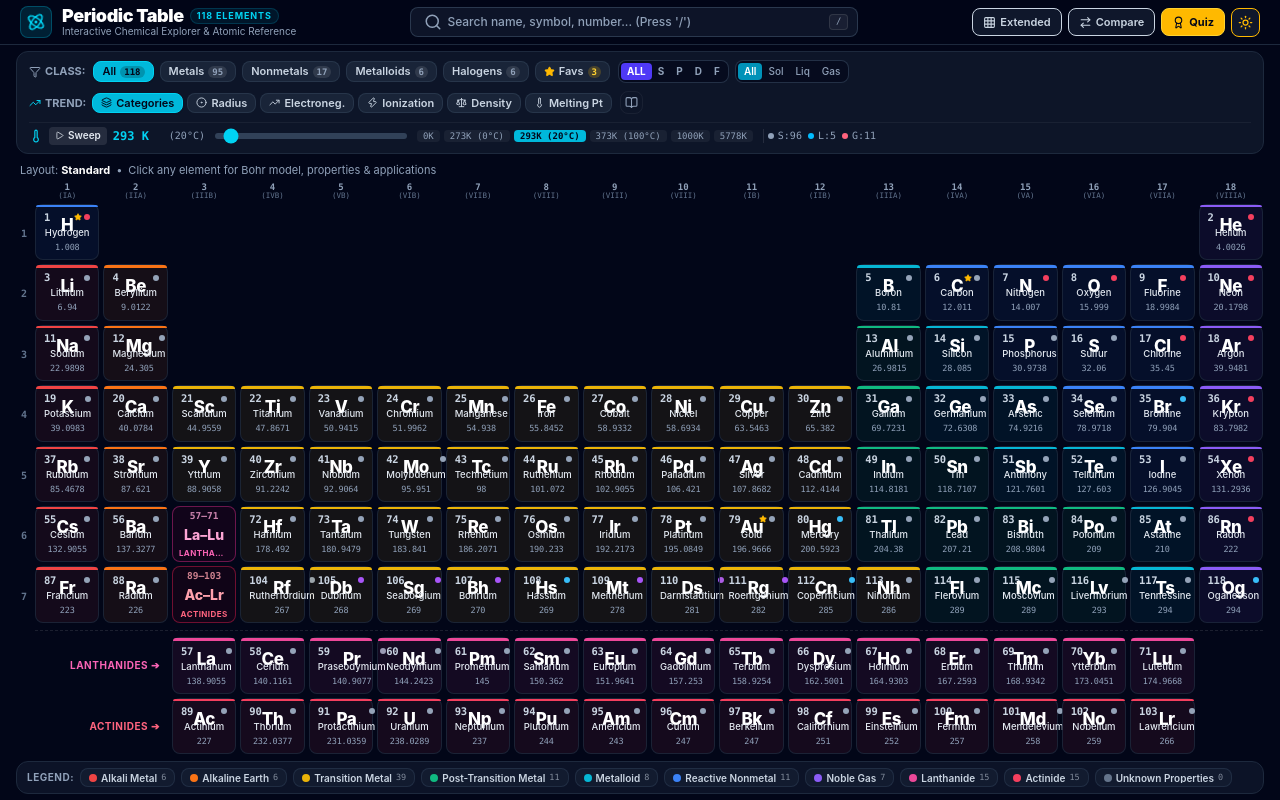
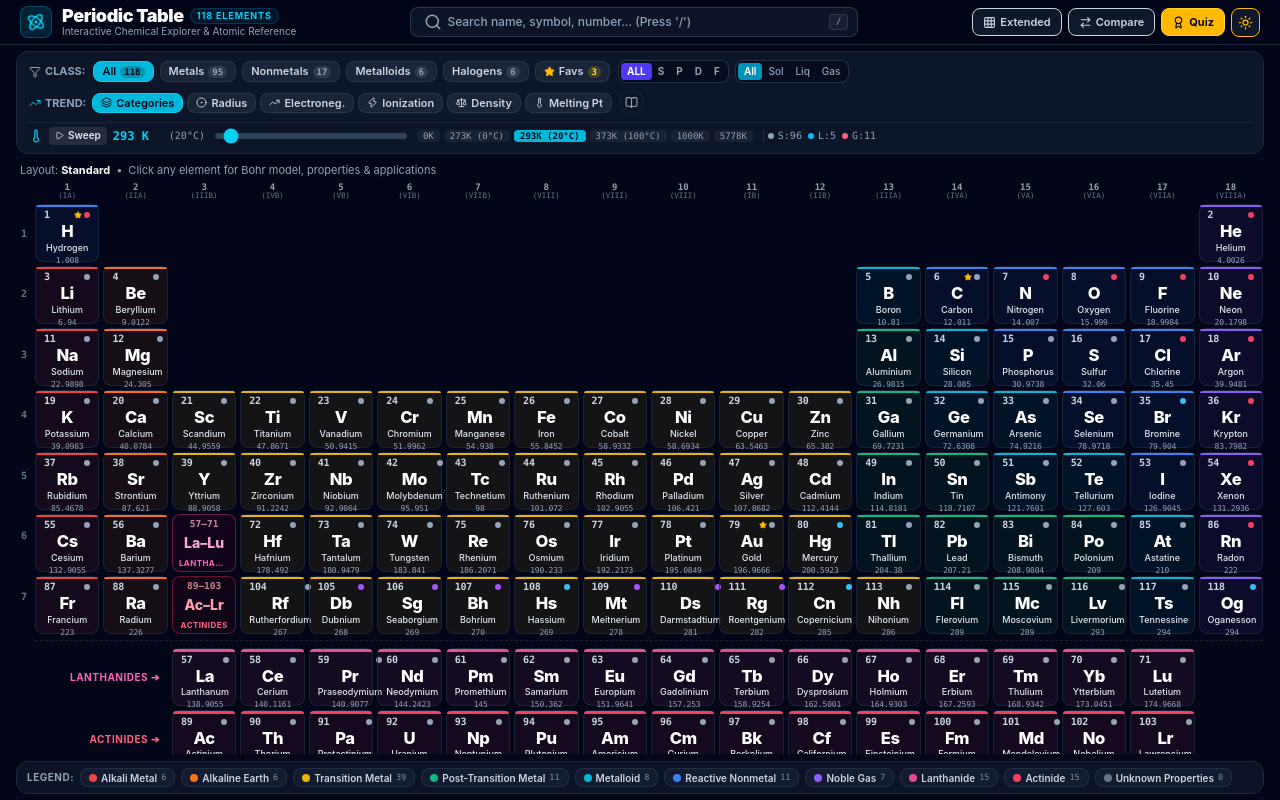
Before and after one commit to sagarhiremath-max/interactive-periodic-table, a React (Vite) app: page / in a window 1280 px wide. Built offline with nearby package versions, Linux system fonts and the light colour scheme.

Commit message:
Fix element symbol and name text overlap with explicit 4-row grid tracks and proportional sizing

```diff
--- a/src/components/ElementCell.tsx
+++ b/src/components/ElementCell.tsx
@@ -103,6 +103,8 @@
       style={{
         gridColumnStart: colStart,
         gridRowStart: rowStart,
+        gridTemplateRows: '13px minmax(18px, 1.4fr) minmax(12px, auto) 12px',
+        rowGap: '1px',
         borderColor: isSelected
           ? '#22d3ee'
           : isSearchMatch
@@ -135,9 +137,9 @@
       onMouseLeave={onMouseLeave}
       className={`
         relative select-none cursor-pointer rounded-lg transition-transform duration-100 ease-out
-        grid grid-rows-[13px_1fr_auto_13px] items-center justify-items-center
-        p-1 sm:p-1.5 border
-        w-full h-full min-h-0 box-border gap-0.5
+        grid items-center justify-items-center
+        px-1 py-1 sm:px-1.5 sm:py-1 border
+        w-full h-full min-h-0 box-border
         focus-visible:outline-none focus-visible:ring-2 focus-visible:ring-cyan-400 focus-visible:ring-offset-1 focus-visible:ring-offset-slate-950 focus-visible:z-20
         ${
           darkMode
@@ -176,14 +178,17 @@
     >
       {/* Category or Trend accent top bar */}
       <div
-        className="absolute top-0 left-0 right-0 h-[2.5px] rounded-t-lg transition-opacity"
+        className="absolute top-0 left-0 right-0 h-[2.5px] rounded-t-lg transition-opacity pointer-events-none"
         style={{ backgroundColor: activeTrendColor || cat.color }}
       />
 
       {/* Row 1: atomic number (left) & state / favorite indicator (right) */}
-      <div className="flex items-center justify-between w-full h-[13px] leading-none shrink-0 px-0.5">
+      <div
+        style={{ gridRow: '1 / 2' }}
+        className="row-start-1 flex items-center justify-between w-full h-[13px] leading-none shrink-0 px-0.5 overflow-hidden"
+      >
         <span
-          className={`font-mono text-[clamp(8px,0.85vw,10.5px)] font-bold tracking-tight select-none ${
+          className={`font-mono text-[clamp(8px,0.85vw,10px)] font-bold tracking-tight select-none ${
             darkMode ? 'text-slate-300' : 'text-slate-700'
           }`}
         >
@@ -207,9 +212,12 @@
       </div>
 
       {/* Row 2: Element Symbol (center) */}
-      <div className="flex items-center justify-center w-full h-full min-h-0 select-none">
+      <div
+        style={{ gridRow: '2 / 3' }}
+        className="row-start-2 flex items-center justify-center w-full min-h-[18px] select-none overflow-hidden my-auto"
+      >
         <span
-          className="text-[clamp(13px,1.35vw,17px)] font-extrabold tracking-tight leading-none"
+          className="text-[clamp(13px,1.3vw,17px)] font-extrabold tracking-tight leading-none text-center"
           style={{ color: darkMode ? '#ffffff' : '#0f172a' }}
         >
           {element.symbol}
@@ -217,10 +225,13 @@
       </div>
 
       {/* Row 3: Element Name (readable, centered, wrapping up to 2 lines) */}
-      <div className="flex items-center justify-center w-full min-h-[11px] leading-[1.1] px-0.5">
+      <div
+        style={{ gridRow: '3 / 4' }}
+        className="row-start-3 flex items-center justify-center w-full min-h-[12px] px-0.5"
+      >
         {trendMode === 'none' ? (
           <span
-            className={`text-[clamp(7.5px,0.8vw,9.5px)] font-medium text-center w-full line-clamp-2 break-words ${
+            className={`text-[clamp(7.5px,0.75vw,9px)] font-medium text-center w-full line-clamp-2 leading-[1.1] break-words ${
               darkMode ? 'text-slate-200' : 'text-slate-700'
             }`}
             title={element.name}
@@ -229,7 +240,7 @@
           </span>
         ) : (
           <span
-            className={`font-mono text-[clamp(7.5px,0.8vw,9.5px)] font-bold text-center w-full truncate ${
+            className={`font-mono text-[clamp(7.5px,0.75vw,9px)] font-bold text-center w-full truncate leading-tight ${
               isMissingTrendData
                 ? 'text-slate-500 italic'
                 : darkMode
@@ -244,10 +255,13 @@
       </div>
 
       {/* Row 4: Dedicated Atomic Weight Row */}
-      <div className="flex items-center justify-center w-full h-[13px] leading-none px-0.5">
+      <div
+        style={{ gridRow: '4 / 5' }}
+        className="row-start-4 flex items-center justify-center w-full h-[12px] leading-none px-0.5 overflow-hidden"
+      >
         {trendMode === 'none' ? (
           <span
-            className={`font-mono text-[clamp(6.5px,0.72vw,8.5px)] text-center tracking-tight truncate w-full ${
+            className={`font-mono text-[clamp(6.5px,0.68vw,8px)] text-center tracking-tight truncate w-full ${
               darkMode ? 'text-slate-400' : 'text-slate-500'
             }`}
             title={`Atomic weight: ${element.atomicMass}`}
@@ -256,7 +270,7 @@
           </span>
         ) : (
           <span
-            className={`text-[7px] font-medium text-center truncate w-full ${
+            className={`text-[clamp(6.5px,0.68vw,7.5px)] font-medium text-center truncate w-full ${
               darkMode ? 'text-slate-400' : 'text-slate-500'
             }`}
             title={element.name}
--- a/src/components/PeriodicTable.tsx
+++ b/src/components/PeriodicTable.tsx
@@ -219,7 +219,7 @@
               <div
                 className="grid text-[10px] font-mono font-bold text-slate-500 text-center select-none shrink-0"
                 style={{
-                  gridTemplateRows: 'repeat(7, minmax(clamp(50px, 6.2vh, 72px), 1fr)) clamp(6px, 0.8vh, 12px) repeat(2, minmax(clamp(50px, 6.2vh, 72px), 1fr))',
+                  gridTemplateRows: 'repeat(7, minmax(clamp(58px, 6.8vh, 78px), 1fr)) clamp(6px, 0.8vh, 12px) repeat(2, minmax(clamp(58px, 6.8vh, 78px), 1fr))',
                   width: '14px',
                 }}
               >
@@ -242,8 +242,8 @@
                     : 'repeat(18, minmax(36px, 1fr))',
                 gridTemplateRows:
                   layoutMode === 'extended'
-                    ? 'repeat(7, minmax(clamp(50px, 6.2vh, 72px), 1fr))'
-                    : 'repeat(7, minmax(clamp(50px, 6.2vh, 72px), 1fr)) clamp(6px, 0.8vh, 12px) repeat(2, minmax(clamp(50px, 6.2vh, 72px), 1fr))',
+                    ? 'repeat(7, minmax(clamp(58px, 6.8vh, 78px), 1fr))'
+                    : 'repeat(7, minmax(clamp(58px, 6.8vh, 78px), 1fr)) clamp(6px, 0.8vh, 12px) repeat(2, minmax(clamp(58px, 6.8vh, 78px), 1fr))',
               }}
             >
 
```
